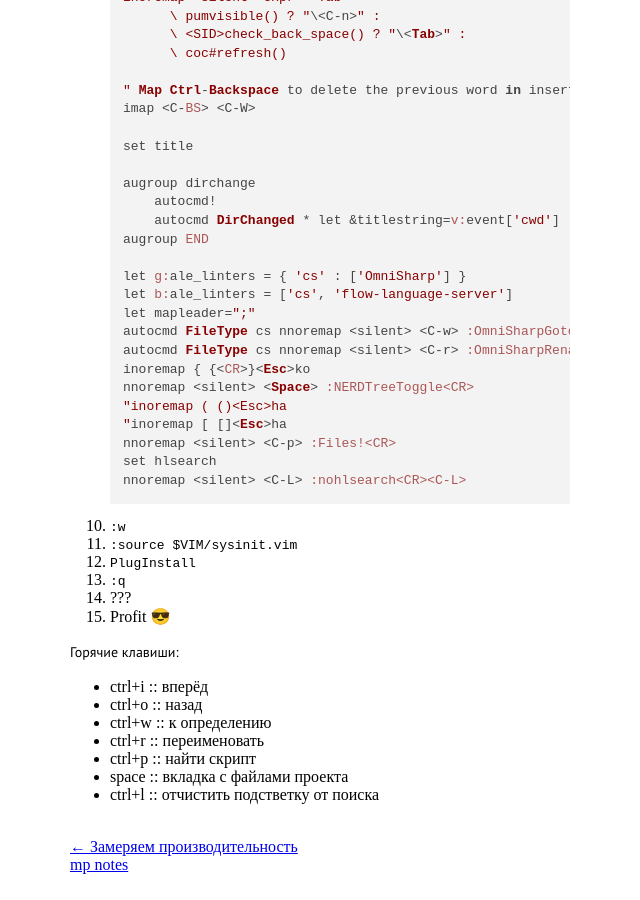
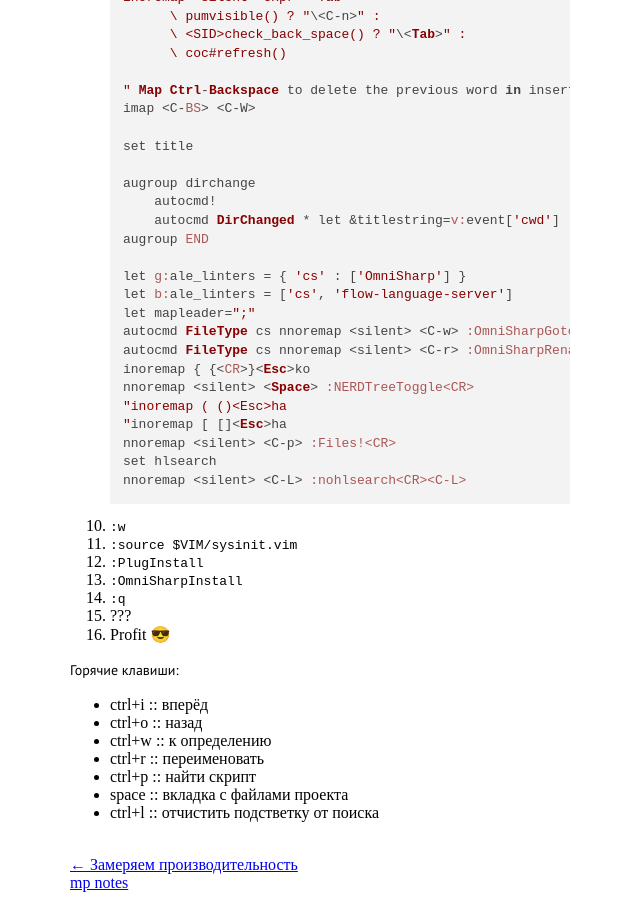
Before and after one commit to dOvObu/dOvObu.github.io, a Jekyll site: the page built from _posts/2022-02-20-vim-settings.md, in a window 1280 px wide and 900 px high, scrolled down 1133 px. Shown: the whole window, without its empty margins (320-960 px from the left). Built offline with Jekyll 4.4.1, drawn with Linux system fonts in a browser that asks for light colours; nearby versions of some CDN libraries.

Commit message:
Update 2022-02-20-vim-settings.md

````diff
--- a/_posts/2022-02-20-vim-settings.md
+++ b/_posts/2022-02-20-vim-settings.md
@@ -76,10 +76,11 @@ excerpt: Checkout
    ```
 8. `:w`
 9. `:source $VIM/sysinit.vim`
-10. `PlugInstall`
-11. `:q`
-12. ???
-13. Profit 😎
+10. `:PlugInstall`
+11. `:OmniSharpInstall`
+12. `:q`
+13. ???
+14. Profit 😎
 
 Горячие клавиши:
 - ctrl+i :: вперёд
````
